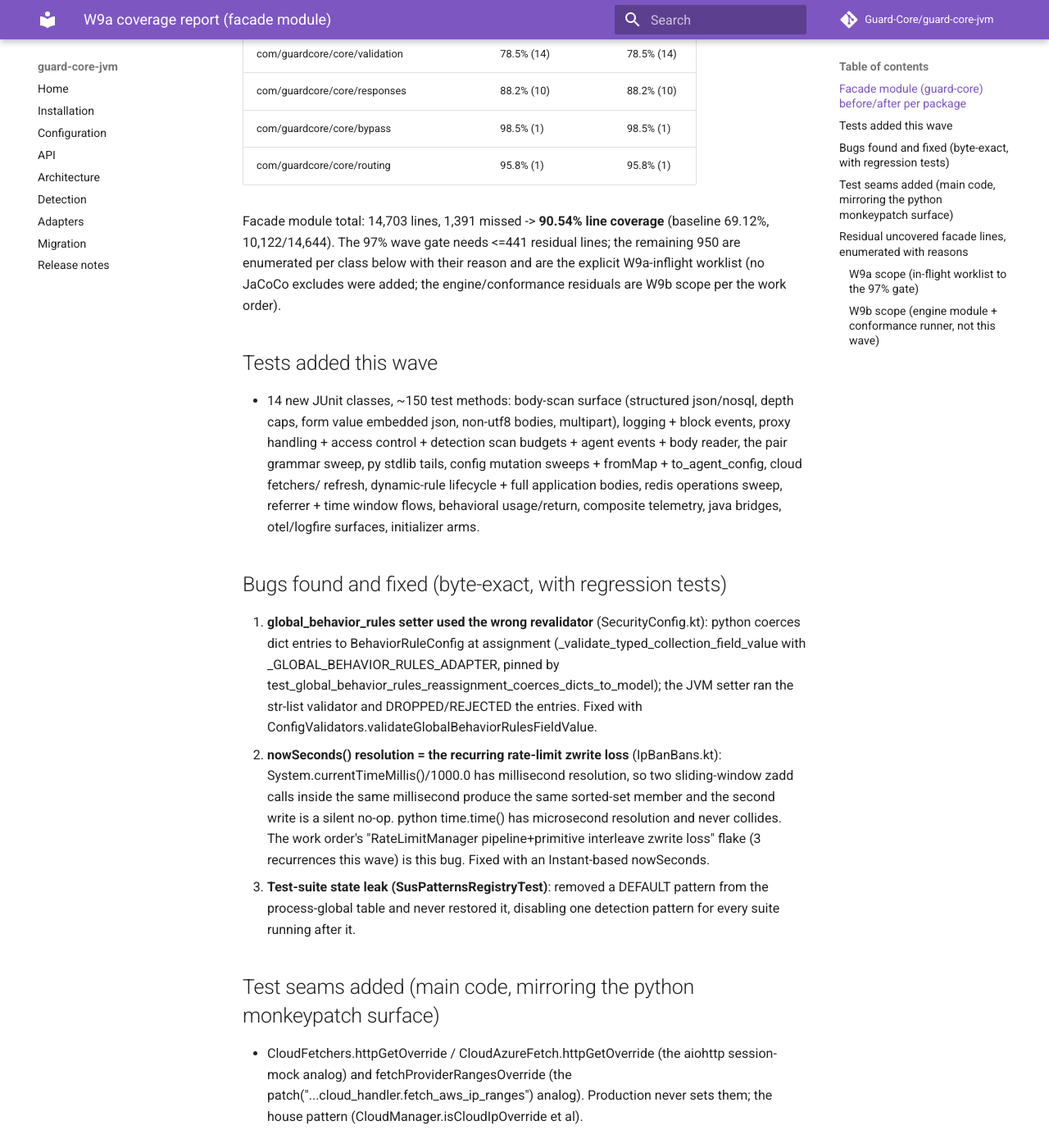
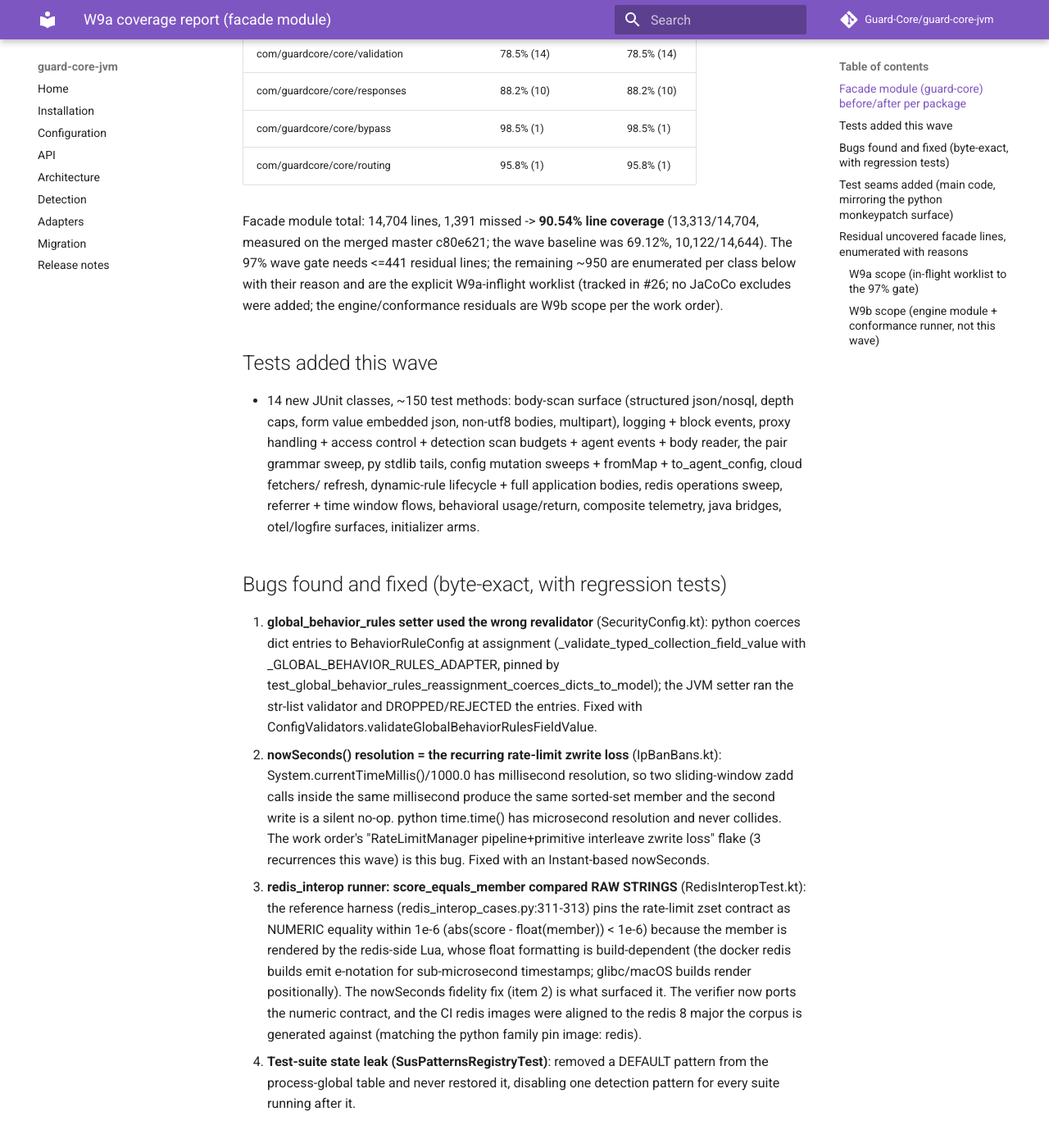
Before and after one commit to Guard-Core/guard-core-jvm, an MkDocs documentation site: the page built from docs/w9a-coverage.md, in a window 1280 px wide and 1400 px high, scrolled down 856 px. Shown: the whole window at 82% size. Built offline with MkDocs 1.6.1 and Material for MkDocs 9.7.7, drawn with Linux system fonts in a browser that asks for light colours; comment, search, counter and statistics services are not loaded.

Commit message:
w9a: coverage report refresh - the redis_interop contract finding + final merged numbers (#27)
- documents bug 3 (the redis_interop runner's raw-string score_equals_member
  comparison vs the reference numeric 1e-6 contract) and the CI redis
  alignment to the redis 8 major the corpus is generated against
- final on-master merged measurement: facade 13,313/14,704 = 90.54 percent
  (baseline 69.12); full totals 20,237/23,374 = 86.58 percent

Co-authored-by: Renn F <rennf93@users.noreply.github.com>

```diff
--- a/docs/w9a-coverage.md
+++ b/docs/w9a-coverage.md
@@ -26,11 +26,12 @@ for the exact per-line enumeration below.
 | com/guardcore/core/bypass | 98.5% (1) | 98.5% (1) |
 | com/guardcore/core/routing | 95.8% (1) | 95.8% (1) |
 
-Facade module total: 14,703 lines, 1,391 missed -> **90.54% line coverage**
-(baseline 69.12%, 10,122/14,644). The 97% wave gate needs <=441 residual
-lines; the remaining 950 are enumerated per class below with their reason and
-are the explicit W9a-inflight worklist (no JaCoCo excludes were added; the
-engine/conformance residuals are W9b scope per the work order).
+Facade module total: 14,704 lines, 1,391 missed -> **90.54% line coverage**
+(13,313/14,704, measured on the merged master c80e621; the wave baseline was
+69.12%, 10,122/14,644). The 97% wave gate needs <=441 residual lines; the
+remaining ~950 are enumerated per class below with their reason and are the
+explicit W9a-inflight worklist (tracked in #26; no JaCoCo excludes were
+added; the engine/conformance residuals are W9b scope per the work order).
 
 ## Tests added this wave
 
@@ -59,6 +60,16 @@ engine/conformance residuals are W9b scope per the work order).
    has microsecond resolution and never collides. The work order's
    "RateLimitManager pipeline+primitive interleave zwrite loss" flake (3
    recurrences this wave) is this bug. Fixed with an Instant-based nowSeconds.
+3. **redis_interop runner: score_equals_member compared RAW STRINGS**
+   (RedisInteropTest.kt): the reference harness (redis_interop_cases.py:311-313)
+   pins the rate-limit zset contract as NUMERIC equality within 1e-6
+   (abs(score - float(member)) < 1e-6) because the member is rendered by the
+   redis-side Lua, whose float formatting is build-dependent (the docker
+   redis builds emit e-notation for sub-microsecond timestamps; glibc/macOS
+   builds render positionally). The nowSeconds fidelity fix (item 2) is what
+   surfaced it. The verifier now ports the numeric contract, and the CI redis
+   images were aligned to the redis 8 major the corpus is generated against
+   (matching the python family pin image: redis).
 3. **Test-suite state leak (SusPatternsRegistryTest)**: removed a DEFAULT
    pattern from the process-global table and never restored it, disabling one
    detection pattern for every suite running after it.
```
